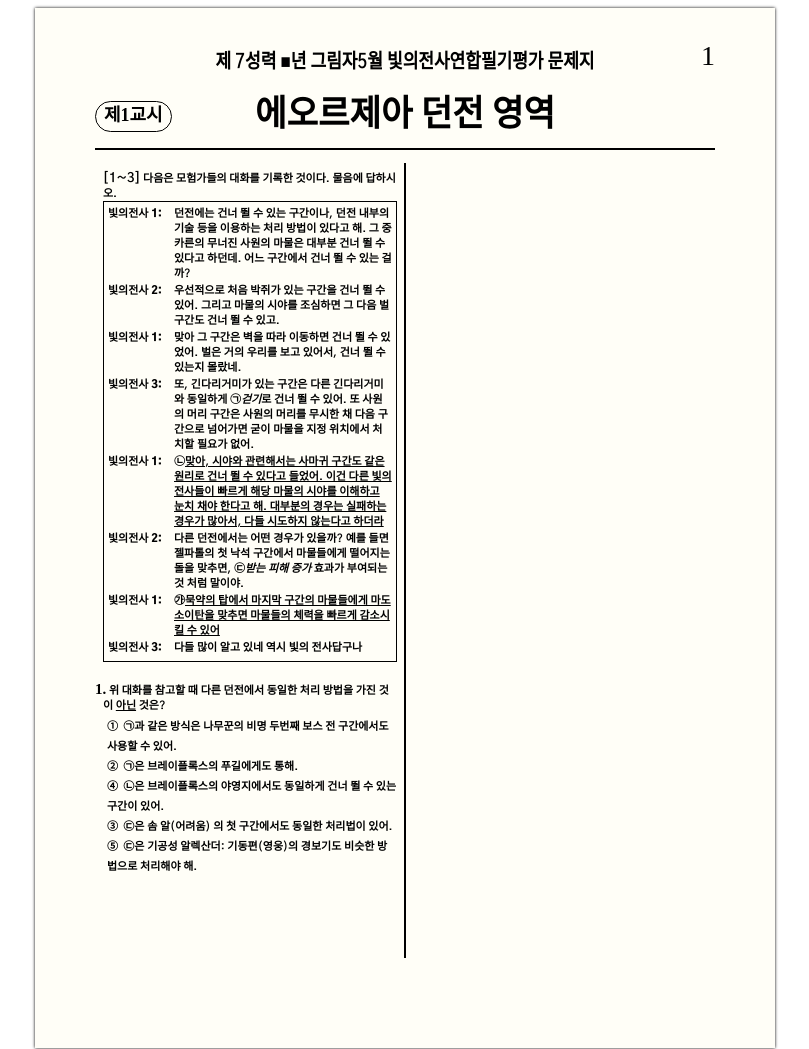
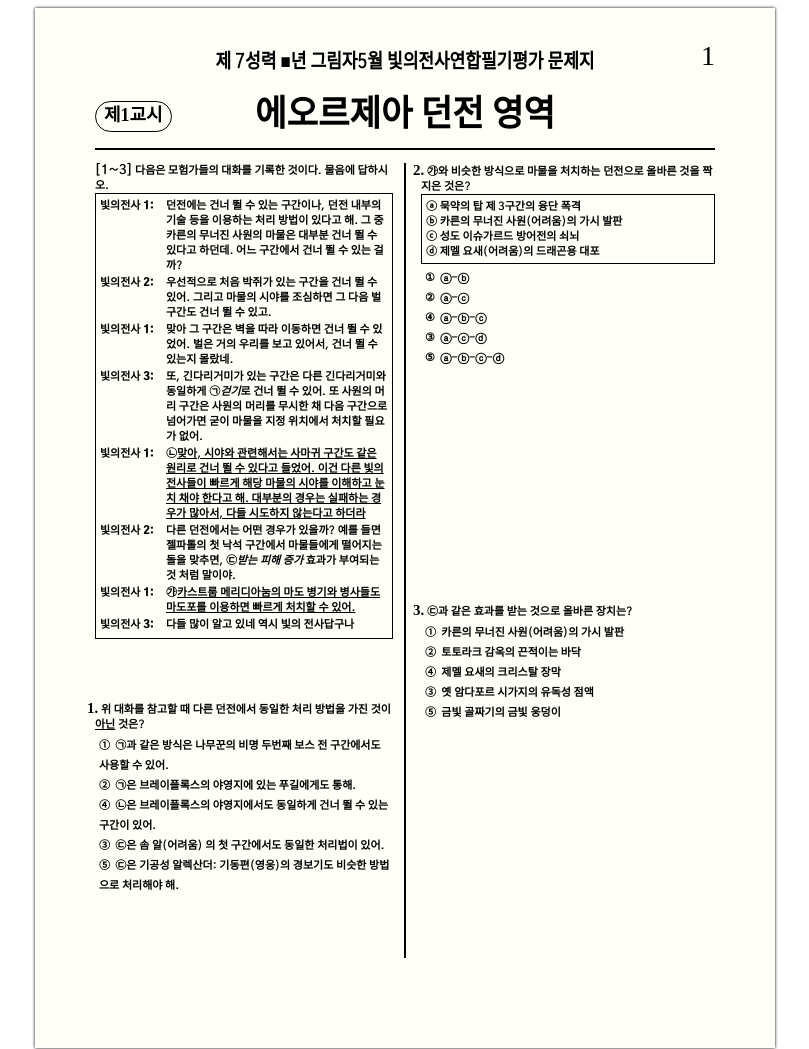
Before and after one commit to MogsFriend/Test_Exam, a plain HTML site: page index.html in a window 1280 px wide. Shown: the top 1049 px of the page, without its empty margins (235-1044 px from the left). Drawn offline with Linux system fonts and the light colour scheme.

Commit message:
Update index.html

```diff
--- a/index.html
+++ b/index.html
@@ -11,10 +11,13 @@
             page {position:absolute; right:0px; top:32px; font-size:28px; font-family:"Noto Serif KR"; font-weight:500; }
             date {position:absolute; left:0px; top:34px; width:100%; text-align:center; font-size:20px; transform:scaleX(0.85); font-weight:600; line-height:40px; height:40px;}
             docs {left:60px; right:60px; display:flex; position:absolute; top:155px; bottom:90px;}
-            doc {display:flex; flex-direction:column; flex-grow:1; max-width:310px; font-size:11px; padding:8px; box-sizing:border-box;}
+            doc {display:flex; flex-direction:column; flex-grow:1; max-width:310px; font-size:11px; box-sizing:border-box;}
+            doc.l {padding-right:12px}
+            doc.r {padding-left:16px;}
+
             splitter {display:block; width:2px; background:#000; height:100%; position:absolute; left:50%; margin-left:-1px;}
             num {font-size:13px;}
-            docbox {display:block; line-height:15px; margin-bottom:20px;}
+            docbox {display:block; line-height:15px; margin-bottom:20px; flex-grow:1;}
             docdesc {display:block; border:1px solid #000; padding:4px;}
             talkbox {display:flex; margin-bottom:2px;}
             talkbox>name {min-width:66px; font-weight:900;}
@@ -33,7 +36,7 @@
                 <maintitle>에오르제아 던전 영역</maintitle>
             </header>
             <docs>
-                <doc>
+                <doc class="l">
                     <docbox>
                         <num>[1~3]</num> 다음은 모험가들의 대화를 기록한 것이다. 물음에 답하시오.
                         <docdesc>
@@ -90,7 +93,7 @@
                                     빛의전사 1:
                                 </name>
                                 <desc>
-                                    ㉮<u>묵약의 탑에서 마지막 구간의 마물들에게 마도 소이탄을 맞추면 마물들의 체력을 빠르게 감소시킬 수 있어</u>
+                                    ㉮<u>카스트룸 메리디아눔의 마도 병기와 병사들도 마도포를 이용하면 빠르게 처치할 수 있어.</u>
                                 </desc>
                             </talkbox>
                             <talkbox>
@@ -108,7 +111,7 @@
                             <no>1.</no> 위 대화를 참고할 때 다른 던전에서 동일한 처리 방법을 가진 것이 <u>아닌</u> 것은?<br>
                             <numbers>
                                 ① &nbsp;㉠과 같은 방식은 나무꾼의 비명 두번째 보스 전 구간에서도 사용할 수 있어.<br>
-                                ② &nbsp;㉠은 브레이플록스의 푸길에게도 통해.<br>
+                                ② &nbsp;㉠은 브레이플록스의 야영지에 있는 푸길에게도 통해.<br>
                                 ④ &nbsp;㉡은 브레이플록스의 야영지에서도 동일하게 건너 뛸 수 있는 구간이 있어.<br>
                                 ③ &nbsp;㉢은 솜 알(어려움) 의 첫 구간에서도 동일한 처리법이 있어.<br>
                                 ⑤ &nbsp;㉢은 기공성 알렉산더: 기동편(영웅)의 경보기도 비슷한 방법으로 처리해야 해.<br>
@@ -117,7 +120,38 @@
                     </docbox>
                 </doc>
                 <splitter></splitter>
-                <doc></doc>
+                <doc class="r">
+                    <docbox>
+                        <quest>
+                            <no>2.</no> ㉮와 비슷한 방식으로 마물을 처치하는 던전으로 올바른 것을 짝지은 것은?<br>
+                            <docdesc>
+                                ⓐ 묵약의 탑 제 3구간의 융단 폭격<br>
+                                ⓑ 카른의 무너진 사원(어려움)의 가시 발판<br>
+                                ⓒ 성도 이슈가르드 방어전의 쇠뇌<br>
+                                ⓓ 제멜 요새(어려움)의 드래곤용 대포
+                            </docdesc>
+                            <numbers>
+                                ① &nbsp;ⓐ-ⓑ<br>
+                                ② &nbsp;ⓐ-ⓒ<br>
+                                ④ &nbsp;ⓐ-ⓑ-ⓒ<br>
+                                ③ &nbsp;ⓐ-ⓒ-ⓓ<br>
+                                ⑤ &nbsp;ⓐ-ⓑ-ⓒ-ⓓ<br>
+                            </numbers>
+                        </quest>
+                    </docbox>
+                    <docbox>
+                        <quest>
+                            <no>3.</no> ㉢과 같은 효과를 받는 것으로 올바른 장치는?<br>
+                            <numbers>
+                                ① &nbsp;카른의 무너진 사원(어려움)의 가시 발판<br>
+                                ② &nbsp;토토라크 감옥의 끈적이는 바닥<br>
+                                ④ &nbsp;제멜 요새의 크리스탈 장막<br>
+                                ③ &nbsp;옛 암다포르 시가지의 유독성 점액<br>
+                                ⑤ &nbsp;금빛 골짜기의 금빛 웅덩이<br>
+                            </numbers>
+                        </quest>
+                    </docbox>
+                </doc>
             </docs>
         </paper>
     </body>
```
